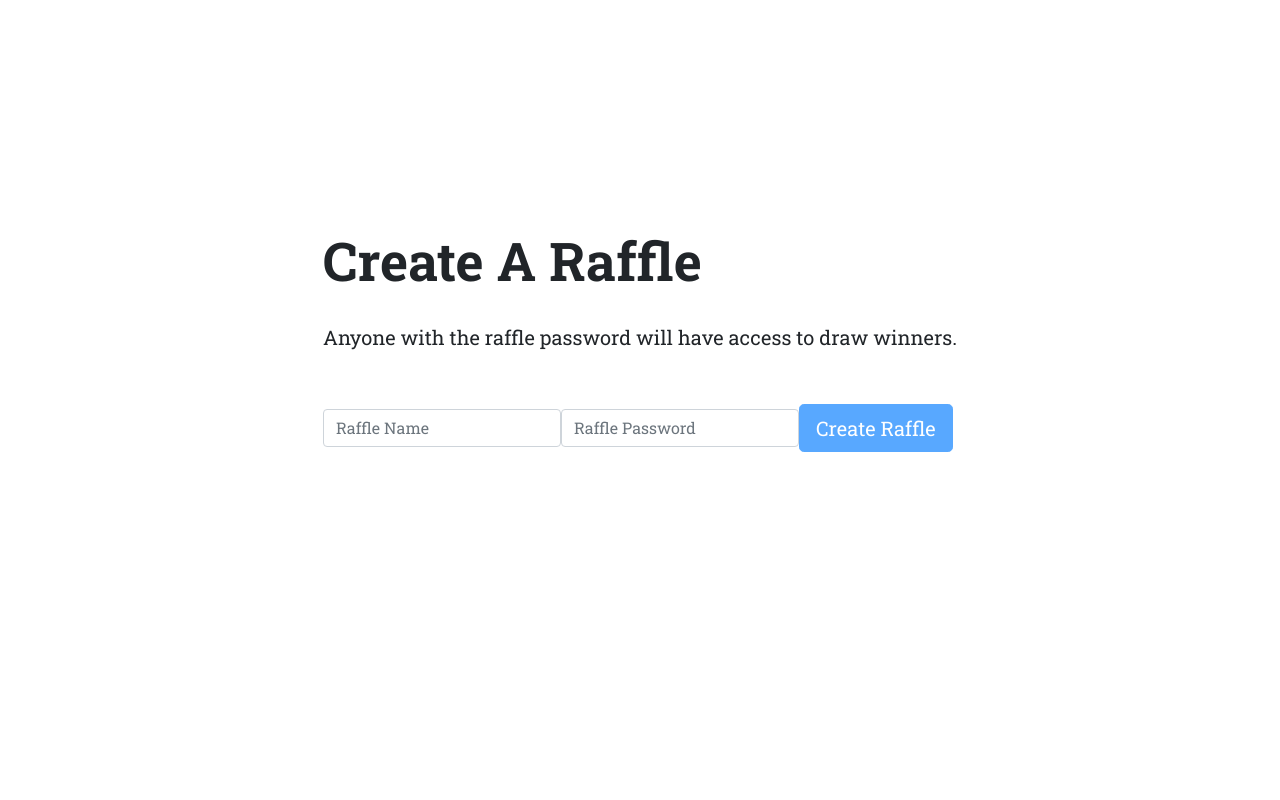
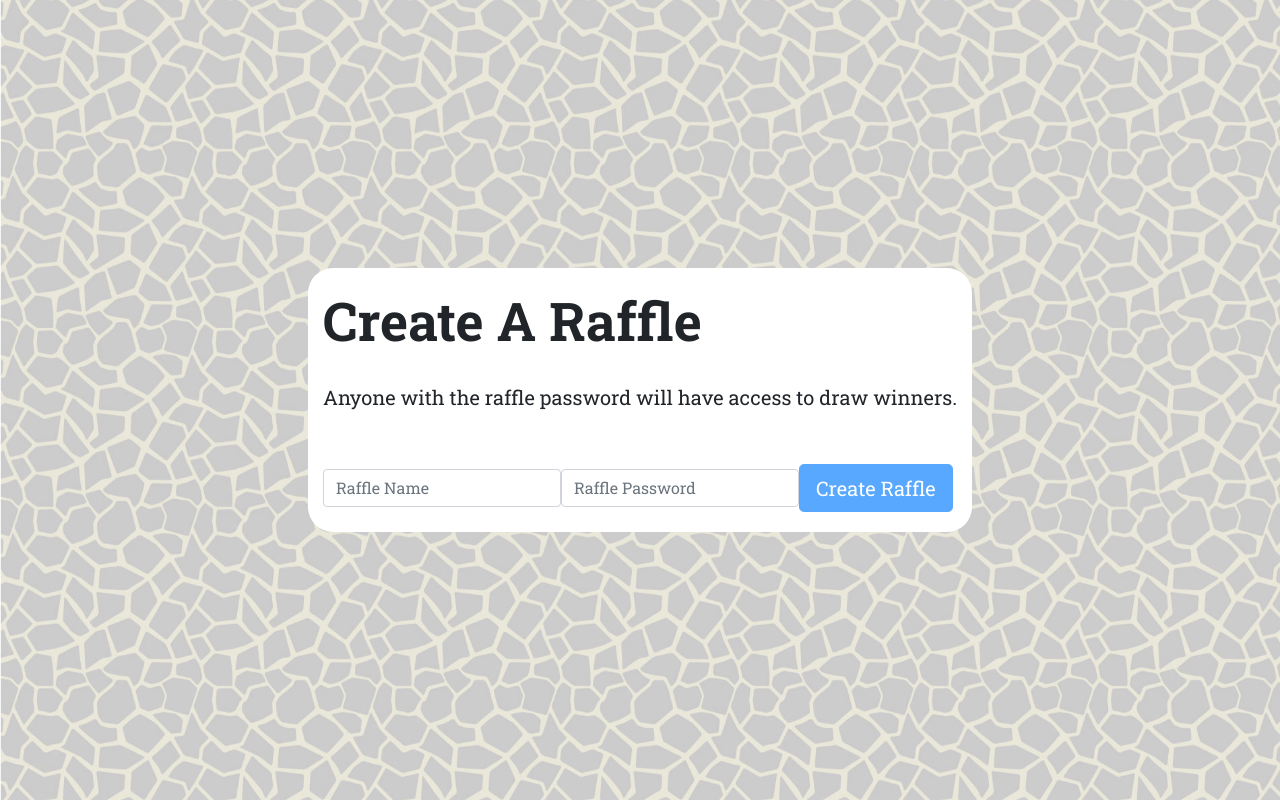
Before and after one commit to sharkySharks/giraffle, a website: page src/index.html in a window 1280 px wide. Drawn offline with nearby package versions, Linux system fonts and the light colour scheme; some packages are replaced by stand-ins of ours.

Commit message:
feat(styles & favicon): adjust styles, add background img, add favicon

```diff
--- a/src/styles.css
+++ b/src/assets/styles/styles.css
@@ -5,10 +5,15 @@ Variables
 /*---------------------------------
 Global
 ---------------------------------*/
-body {
+html, body {
     font-family: 'Roboto Slab', Helvetica, serif;
     color: @gray-dark;
     height: 100%;
+    background: url('/assets/images/giraffe-grey.jpg') no-repeat center center fixed;
+    -webkit-background-size: cover;
+    -moz-background-size: cover;
+    -o-background-size: cover;
+    background-size: cover;
 }
 h1 {
     font-weight: bold;
@@ -28,6 +33,9 @@ forms
 #form-entry h1 {
     padding: 20px 0px;
 }
+#form-entry .row {
+  margin: 15px;
+}
 #drawing h1 {
     padding: 20px 0px;
 }
@@ -40,6 +48,10 @@ forms
 #form-create small {
     font-size: 15pt;
 }
+div.container-fluid {
+  background-color: #FFF;
+  border-radius: 25px;
+}
 .help-block {
     font-weight: bold;
 }
--- a/src/index.html
+++ b/src/index.html
@@ -6,8 +6,9 @@
         <meta name="viewport" content="width=device-width, initial-scale=1">
         <title>Giraffle</title>
         <link rel="stylesheet" href="node_modules/bootstrap-css-only/css/bootstrap.min.css">
-        <link rel="stylesheet" href="styles.css">
+        <link rel="stylesheet" href="assets/styles/styles.css">
         <link href="https://fonts.googleapis.com/css?family=Roboto+Slab:100,300,400,700" rel="stylesheet">
+        <link rel="shortcut icon" type="image/x-icon" href="assets/images/favicon.ico" />
     </head>
     <body ng-app="raffleApp">
         <div class="container">
```
Also changed, not shown: src/assets/images/favicon.ico (added), src/assets/images/giraffe-grey.jpg (added).
